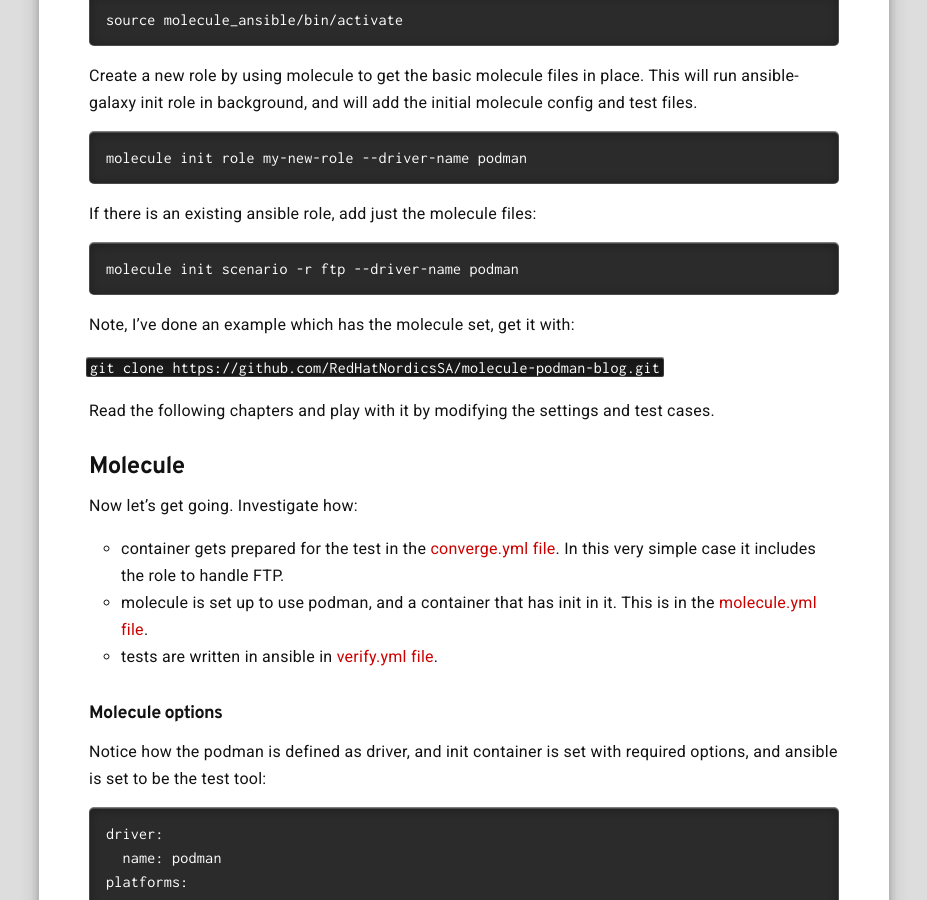
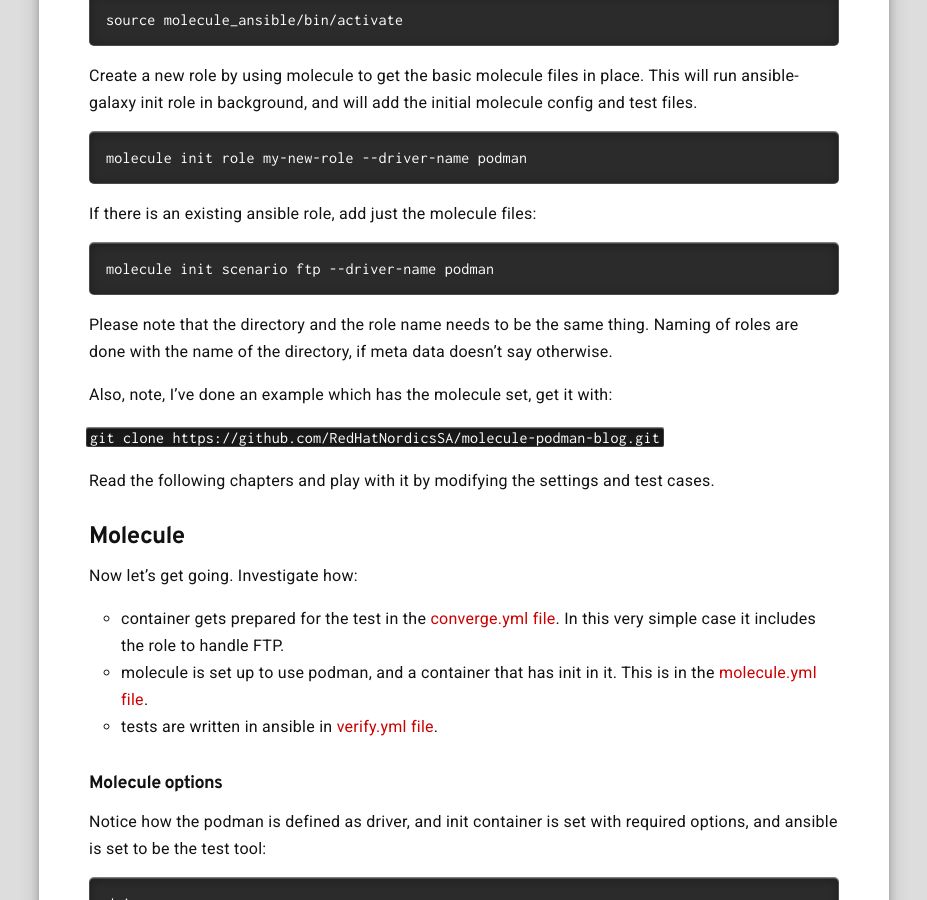
Before and after one commit to RedHatNordicsSA/RedHatNordicsSA.github.io, a Jekyll site: the page built from _posts/2020-05-14-test-ansible-role-molecule-podman.markdown, in a window 1280 px wide and 900 px high, scrolled down 2559 px. Shown: the whole window, without its empty margins (176-1103 px from the left). Built offline with Jekyll 4.4.1, drawn with Linux system fonts in a browser that asks for light colours.

Commit message:
You shouldn't use -r with doing init for existing scenario

````diff
--- a/_posts/2020-05-14-test-ansible-role-molecule-podman.markdown
+++ b/_posts/2020-05-14-test-ansible-role-molecule-podman.markdown
@@ -106,10 +106,11 @@
 If there is an existing ansible role, add just the molecule files:
 
 ```
-molecule init scenario -r ftp --driver-name podman
+molecule init scenario ftp --driver-name podman
 ```
+Please note that the directory and the role name needs to be the same thing. Naming of roles are done with the name of the directory, if meta data doesn't say otherwise.
 
-Note, I've done an example which has the molecule set, get it with:
+Also, note, I've done an example which has the molecule set, get it with:
 
 ```git clone https://github.com/RedHatNordicsSA/molecule-podman-blog.git```
 
````
